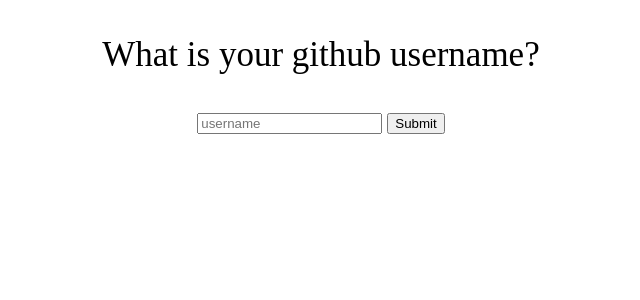
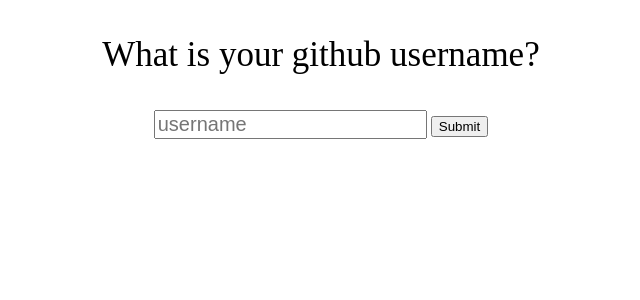
Before and after one commit to yf724/SSE-Lab2, a Flask app: page /github in a window 1280 px wide. Shown: the top 300 px of the page, without its empty margins (319-959 px from the left). Run offline with Flask 3, Linux system fonts and the light colour scheme.

Commit message:
Modified the layout again

```diff
--- a/src/templates/github.html
+++ b/src/templates/github.html
@@ -8,8 +8,8 @@
 		<p style="font-size: 35px; text-align: center;">
 			What is your github username?
 		</p>
-		<form action="/githubUsername" method="POST" style="font-size: 20px; text-align: center;">
-			<input autocomplete="off" placeholder="username" name="name">
+		<form action="/githubUsername" method="POST" style="text-align: center;">
+			<input autocomplete="off" placeholder="username" name="name" style="font-size: 20px; ">
 			<button>Submit</button>
 		</form>
 	</body>
--- a/src/templates/githubUsername.html
+++ b/src/templates/githubUsername.html
@@ -7,12 +7,12 @@
 	<body>
 		<h1 style="font-size: 35px; text-align: center;">Hello {{ name }} </h1>
 		{%if repos%}
-			<ul style="font-size: 20px; text-align: center;">
+			<ul style="font-size: 20px; ">
 			{%for repo in repos %}
-				<li style="list-style-type: circle; text-align: center;">
+				<li style="list-style-type: circle;">
 				<strong>{{repo.repo}}</strong> last updated at <strong>{{repo.time}}</strong>
 				<ul>
-					<li style="list-style-type: square; text-align: center;">
+					<li style="list-style-type: square;">
 						Latest Commit: {{repo.commits}}
 					</li>
 				</ul>
```
